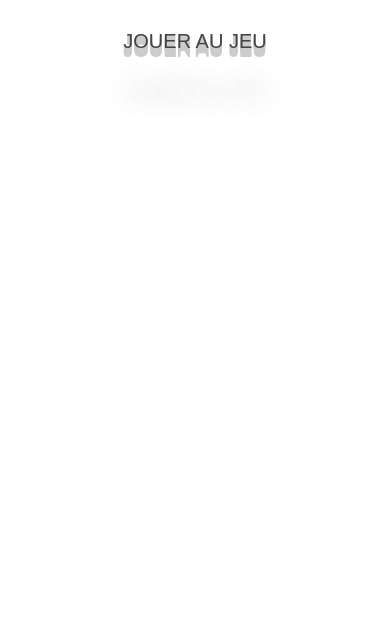
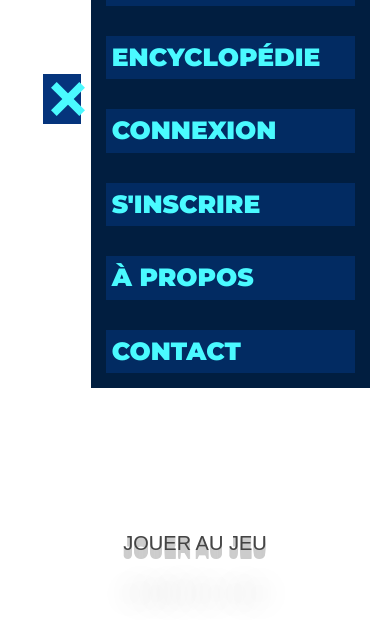
Before and after one commit to mallory94/Site-vitrine-d-un-jeu-Unity, a PHP site: page / in a window 390 px wide; the page is wider, and only the part inside the window is pictured. Shown: the part 220-844 px from the top of that part. Run offline with PHP 8.4, Linux system fonts and the light colour scheme; some web fonts are replaced.

Commit message:
responsive du menu

```diff
--- a/vue/css/menu.css
+++ b/vue/css/menu.css
@@ -6,7 +6,12 @@
   display: flex;
   justify-content: center;
   align-items: center;
+  color: transparent;
   /* background: linear-gradient(45deg, #9436ff, #ff2626); */
+}
+
+li {
+  background: transparent;
 }
 
 ul {
@@ -80,7 +85,8 @@
   border-left:6px;
   border-right:6px;
   border-style:solid;
-  border-color: rgba(5, 53, 124, 0.575);
+
+  box-sizing: border-box;
   transition: border 0.5s;
   background-color: rgba(5, 53, 124, 0.575);
 }
@@ -91,7 +97,6 @@
   border-left:26px;
   border-right:26px;
   border-style:solid;
-  border-color: rgba(0, 0, 0, 0.534);
   transition: border 0.5s;
 }
 
@@ -136,20 +141,48 @@
 }
 
 
-@media screen and (max-width: 1560px) {
+@media screen and (max-width: 1810px) {
   .container ul.links li a {
-      font-size: x-large;
+      font-size: 20px;
+  }
+
+}
+
+@media screen and (max-width: 1550px) {
+  .container ul.links li a {
+      font-size: 15px;
+  }
+
+}
+
+
+@media screen and (max-width: 1300px) {
+  .container ul.links li a {
+      font-size: 10px;
   }
 }
 
-@media screen and (max-width: 1310px) {
+@media screen and (max-width: 1050px) {
   .container ul.links li a {
-      font-size: large;
+      font-size: 5px;
   }
 }
 
-@media screen and (max-width: 1060px) {
+@media screen and (max-width: 755px) {
   .container ul.links li a {
-      font-size: medium;
+      font-size: 25px;
+  }
+
+  .container ul.links {
+    background-color: #011e40;
+  }
+
+  .container .active_links{
+    margin-left : 0px!important;
+    flex-direction : column;
+    flex: inherit;
+  }
+  ul#menu.menu.active_menu{
+    margin-right: 10px;
   }
 }
```
Also changed, not shown: vue/css/accueil.css (+8 -0 lines).
